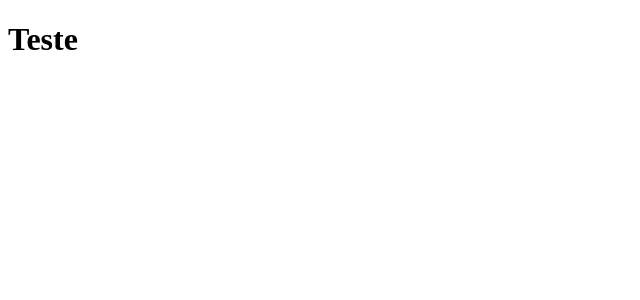
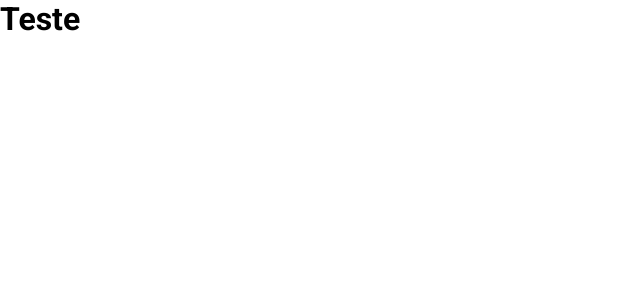
Before and after one commit to userthiago/poc-marketplace-analytics, a Next.js app: page / in a window 1280 px wide. Shown: the top 300 px of the page, without its empty margins (0-640 px from the left). Built offline with nearby package versions, Linux system fonts and the light colour scheme.

Commit message:
style: Adicionando o reset global de CSS.

```diff
--- a/package.json
+++ b/package.json
@@ -18,10 +18,12 @@
   "devDependencies": {
     "@types/node": "^17.0.23",
     "@types/react": "^17.0.42",
+    "@types/styled-components": "^5.1.24",
     "@typescript-eslint/eslint-plugin": "^5.16.0",
     "@typescript-eslint/parser": "^5.16.0",
     "eslint": "^8.11.0",
     "eslint-config-airbnb": "^19.0.4",
+    "eslint-config-airbnb-typescript": "^16.1.4",
     "eslint-config-prettier": "^8.5.0",
     "eslint-import-resolver-typescript": "^2.7.0",
     "eslint-plugin-import": "^2.25.4",
--- a/src/pages/_app.tsx
+++ b/src/pages/_app.tsx
@@ -1,7 +1,13 @@
 import { AppProps } from 'next/app';
+import GlobalStyle from '../styles/global';
 
 function MyApp({ Component, pageProps }: AppProps) {
-  return <Component {...pageProps} />;
+  return (
+    <>
+      <GlobalStyle />
+      <Component {...pageProps} />
+    </>
+  );
 }
 
 export default MyApp;
--- /dev/null
+++ b/src/pages/_document.tsx
@@ -0,0 +1,22 @@
+import Document, { Html, Head, Main, NextScript } from 'next/document';
+
+class MyDocument extends Document {
+  render() {
+    return (
+      <Html>
+        <Head>
+          <link
+            href="https://fonts.googleapis.com/css2?family=Roboto:wght@300;400;500;700;900&display=swap"
+            rel="stylesheet"
+          />
+        </Head>
+        <body>
+          <Main />
+          <NextScript />
+        </body>
+      </Html>
+    );
+  }
+}
+
+export default MyDocument;
--- /dev/null
+++ b/src/styles/global.ts
@@ -0,0 +1,27 @@
+import { createGlobalStyle } from 'styled-components';
+
+export default createGlobalStyle`
+  * {
+    padding: 0;
+    margin: 0;
+    box-sizing: border-box;
+
+    font-family: Roboto, Arial, Helvetica, sans-serif;
+  }
+
+  body {
+    font-size: 16px;
+
+    a {
+      text-decoration: none;
+
+      &:hover {
+        text-decoration: none;
+      }
+    }
+  }
+
+  button, a, [role="button"] {
+    cursor: pointer;
+  }
+`;
```
Also changed, not shown: .eslintrc.json, 1 other file (tests, documents, lock files or other folders).
